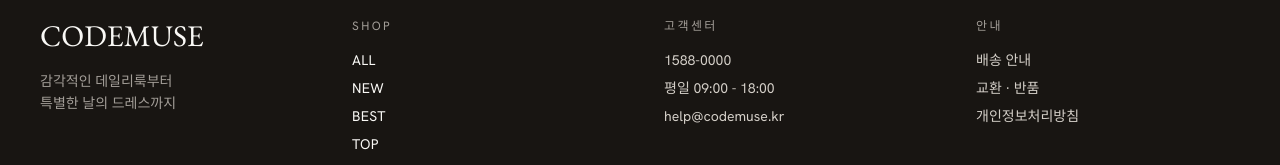
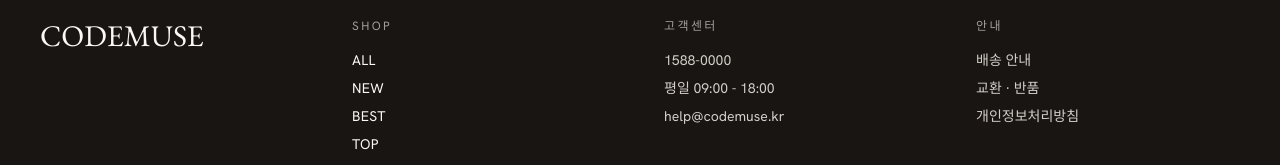
Before and after one commit to jaeohsumin-max/-, a React (Vite) app: page / in a window 1280 px wide. Shown: the part 3144-3309 px from the top of the page. Built offline with nearby package versions, Linux system fonts and the light colour scheme.

Commit message:
Remove footer tagline text under CODEMUSE logo.

```diff
--- a/src/components/Footer.jsx
+++ b/src/components/Footer.jsx
@@ -7,12 +7,7 @@
       <div className="max-w-7xl mx-auto px-5 md:px-10 py-16 md:py-20">
         <div className="grid grid-cols-1 md:grid-cols-4 gap-12">
           <div className="md:col-span-1">
-            <p className="font-serif text-3xl mb-4">CODEMUSE</p>
-            <p className="text-sm text-[#a39e98] leading-relaxed">
-              감각적인 데일리룩부터
-              <br />
-              특별한 날의 드레스까지
-            </p>
+            <p className="font-serif text-3xl">CODEMUSE</p>
           </div>
           <div>
             <h3 className="text-xs tracking-[0.2em] uppercase mb-4 text-[#a39e98]">
```
